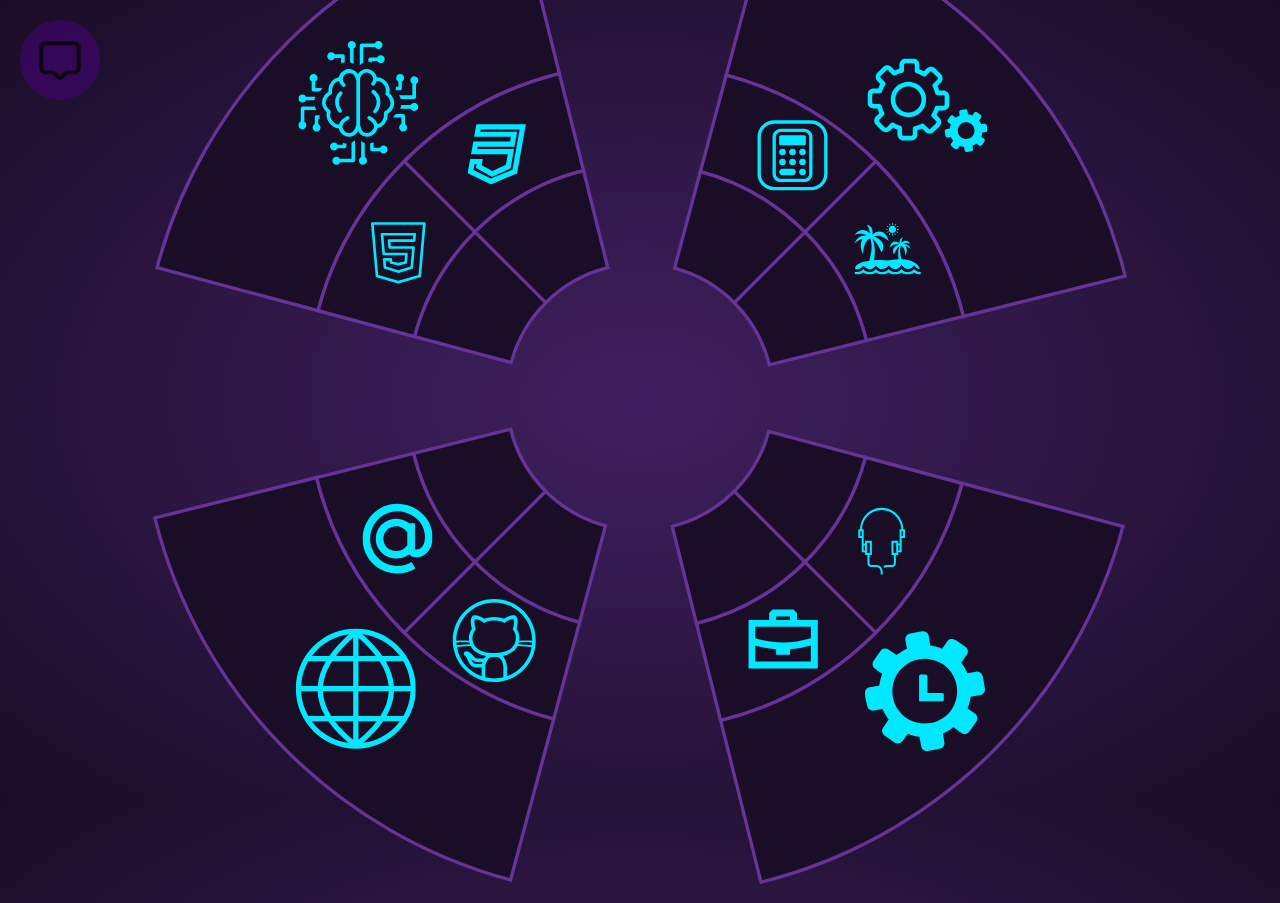
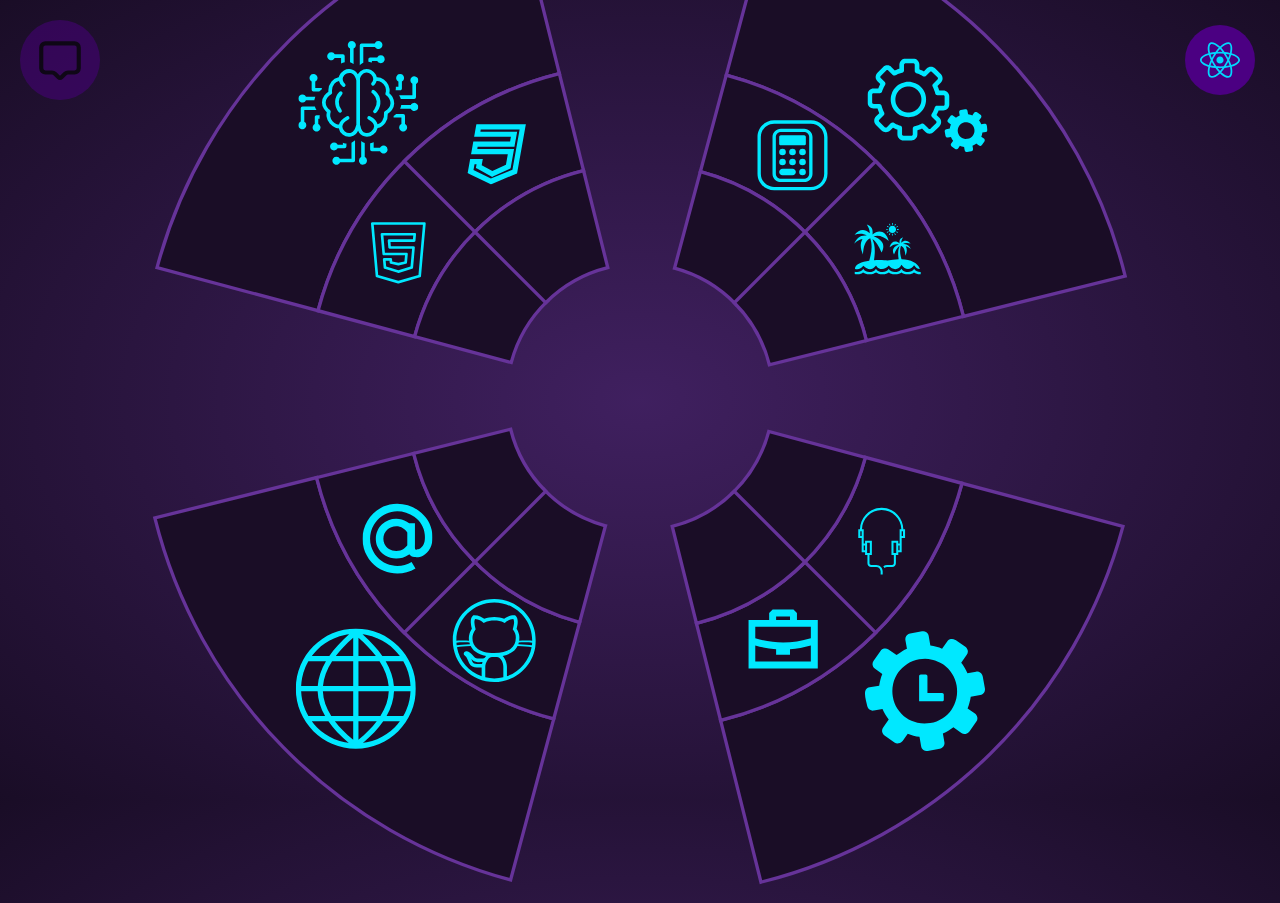
Before and after one commit to Winbisid/circle_motion_portfolio, a React (Vite) app: page / in a window 1280 px wide. Built offline with nearby package versions, Linux system fonts and the light colour scheme.

Commit message:
add basic portfolio switching

```diff
--- a/src/App.tsx
+++ b/src/App.tsx
@@ -1,10 +1,15 @@
-import { Switch, Wheel } from "./components";
+import { useState } from "react";
+import { Switch, Wheel, Text } from "./components";
 import "./App.css";
 
 function App() {
+  const [isWheel, setIsWheel] = useState<boolean>(true);
   return (
     <div className="app">
-      <Wheel />
+      <div style={{ position: "absolute", top: 25, right: 25 }}>
+        <Switch isWheel={isWheel} setWheelPortfolio={setIsWheel} />
+      </div>
+      {isWheel ? <Wheel /> : <Text />}
     </div>
   );
 }
--- a/src/components/switch/switchBtn.tsx
+++ b/src/components/switch/switchBtn.tsx
@@ -24,12 +24,15 @@ export default function Switch({ isWheel, setWheelPortfolio }: SwitchProps) {
         display: "flex",
         alignItems: "center",
         justifyContent: "center",
+        padding: 15,
       }}
       onClick={switchItUp}
     >
       <img
+        width={40}
+        height={40}
         src={isWheel ? reactLogo : codeLogo}
-        style={{}}
+        // style={{}}
         alt={isWheel ? "wheel" : "typewriter"}
       />
     </div>
```
